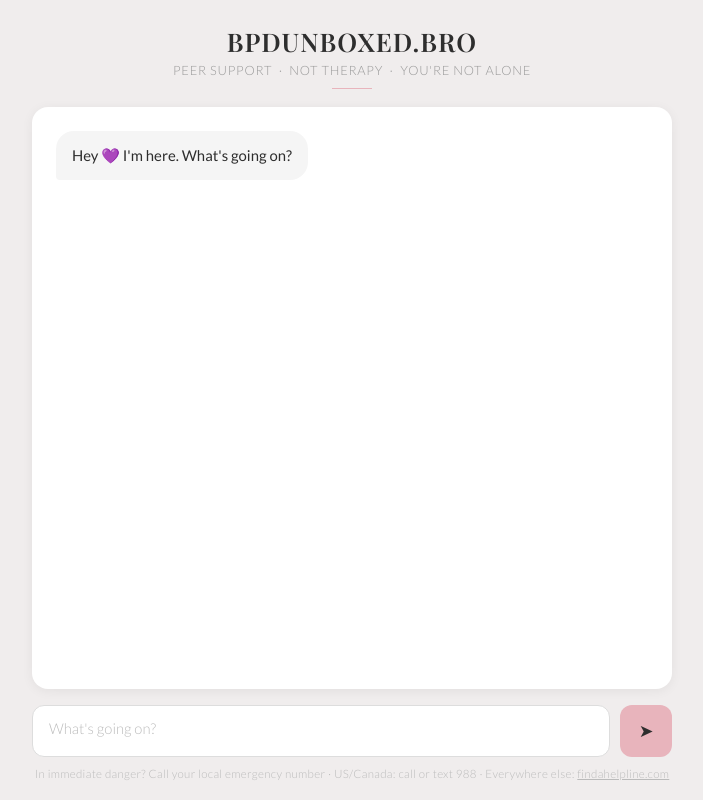
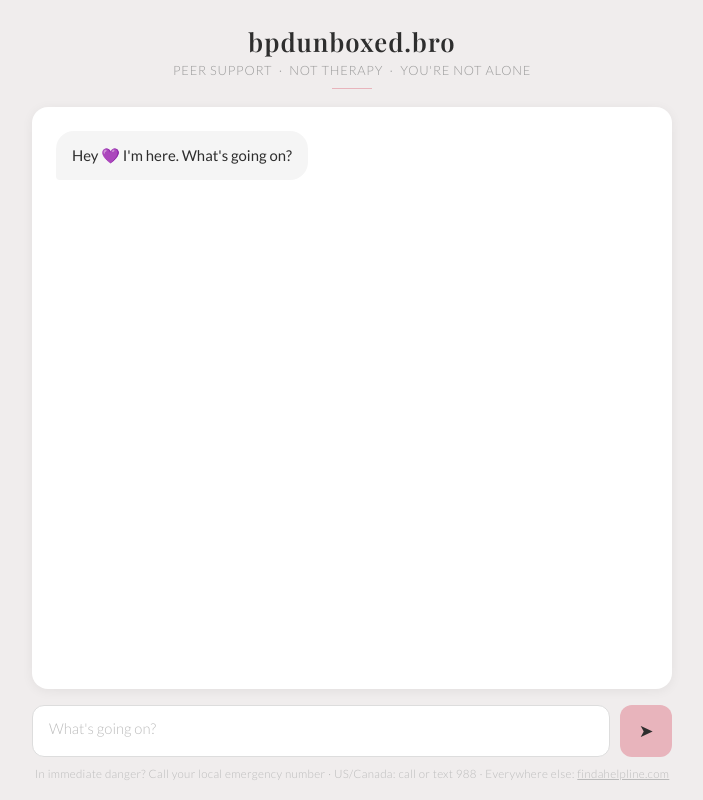
Before and after one commit to loveleedayze/bpdunboxedbro, a plain HTML site: page static/index.html in a window 1280 px wide. Shown: the whole page, without its empty margins (288-991 px from the left). Drawn offline with nearby package versions, Linux system fonts and the light colour scheme; no server answers.

Commit message:
Lowercase bpdunboxed.bro, add Substack and Whop links
Co-Authored-By: Claude Opus 5.5 <noreply@anthropic.com>

```diff
--- a/static/index.html
+++ b/static/index.html
@@ -3,7 +3,7 @@
 <head>
 <meta charset="UTF-8">
 <meta name="viewport" content="width=device-width, initial-scale=1.0">
-<title>BPDUNBOXED.BRO</title>
+<title>bpdunboxed.bro</title>
 <link href="https://fonts.googleapis.com/css2?family=Playfair+Display:wght@400;600&family=Lato:wght@300;400&display=swap" rel="stylesheet">
 <style>
   * { margin: 0; padding: 0; box-sizing: border-box; }
@@ -159,7 +159,7 @@
 <body>
 <div class="container">
   <div class="header">
-    <h1>BPDUNBOXED.BRO</h1>
+    <h1>bpdunboxed.bro</h1>
     <p class="subtitle">Peer support &nbsp;·&nbsp; Not therapy &nbsp;·&nbsp; You're not alone</p>
     <div class="divider"></div>
   </div>
```
Also changed, not shown: 1 other file.
